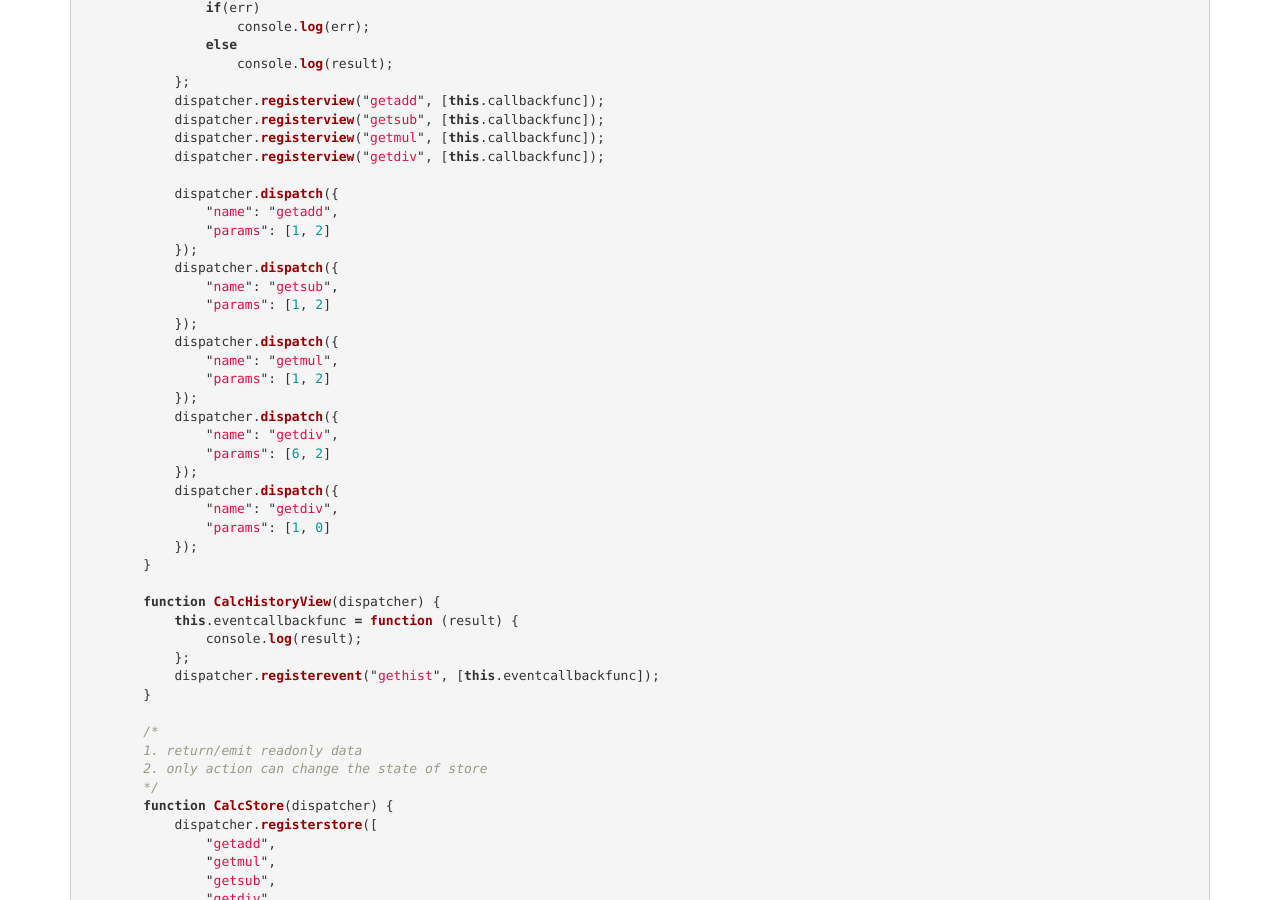
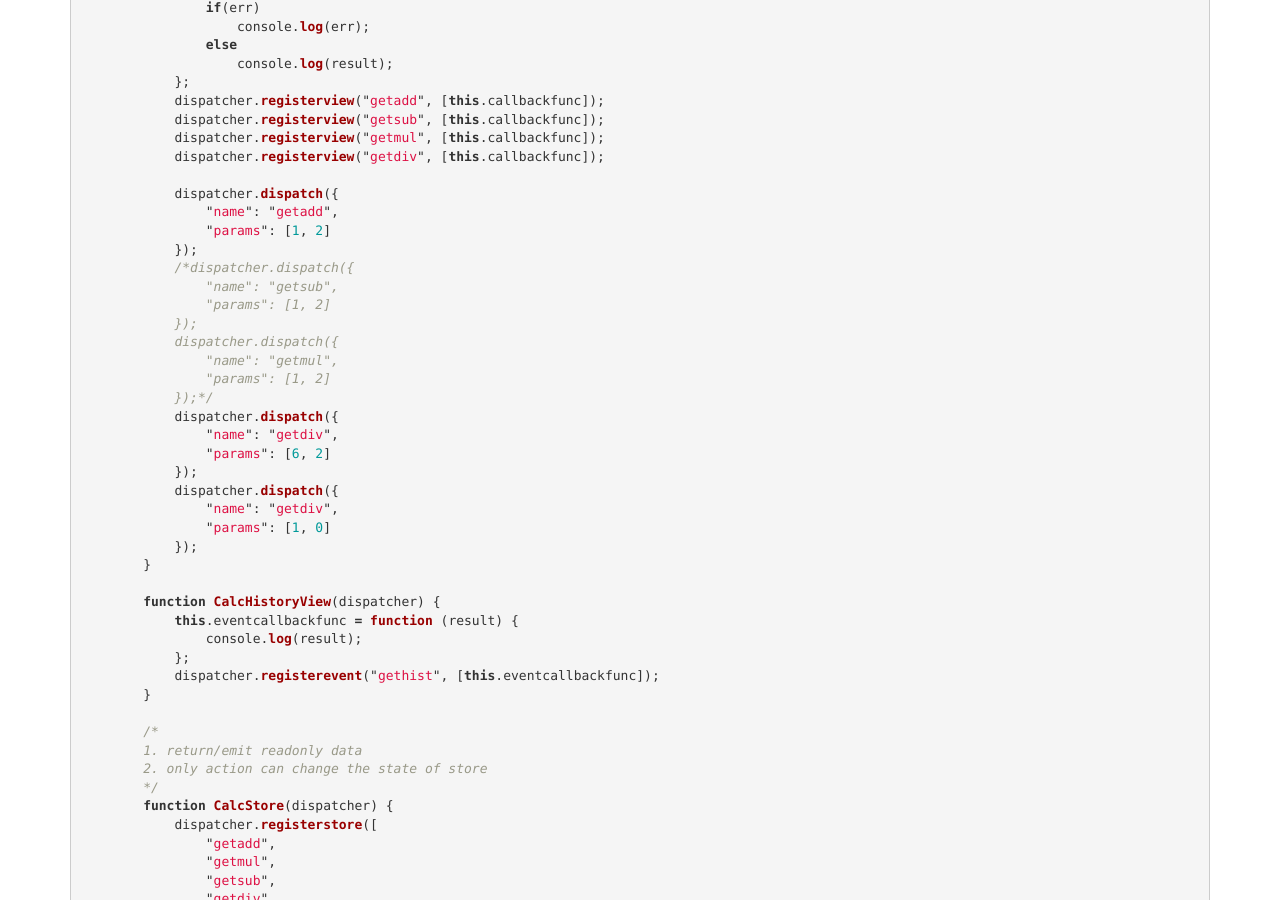
Before and after one commit to srirangamv/srirangamv.github.io, a Jekyll site: the page built from _posts/2017-02-25-flux_like_architecture.md, in a window 1280 px wide and 900 px high, scrolled down 2141 px. Built offline with Jekyll 4.4.1, drawn with Linux system fonts in a browser that asks for light colours; nearby versions of some CDN libraries.

Commit message:
corrections...

```diff
--- a/_posts/2017-02-25-flux_like_architecture.md
+++ b/_posts/2017-02-25-flux_like_architecture.md
@@ -122,14 +122,14 @@
                 "name": "getadd",
                 "params": [1, 2]
             });
-            dispatcher.dispatch({
+            /*dispatcher.dispatch({
                 "name": "getsub",
                 "params": [1, 2]
             });
             dispatcher.dispatch({
                 "name": "getmul",
                 "params": [1, 2]
-            });
+            });*/
             dispatcher.dispatch({
                 "name": "getdiv",
                 "params": [6, 2]
```
